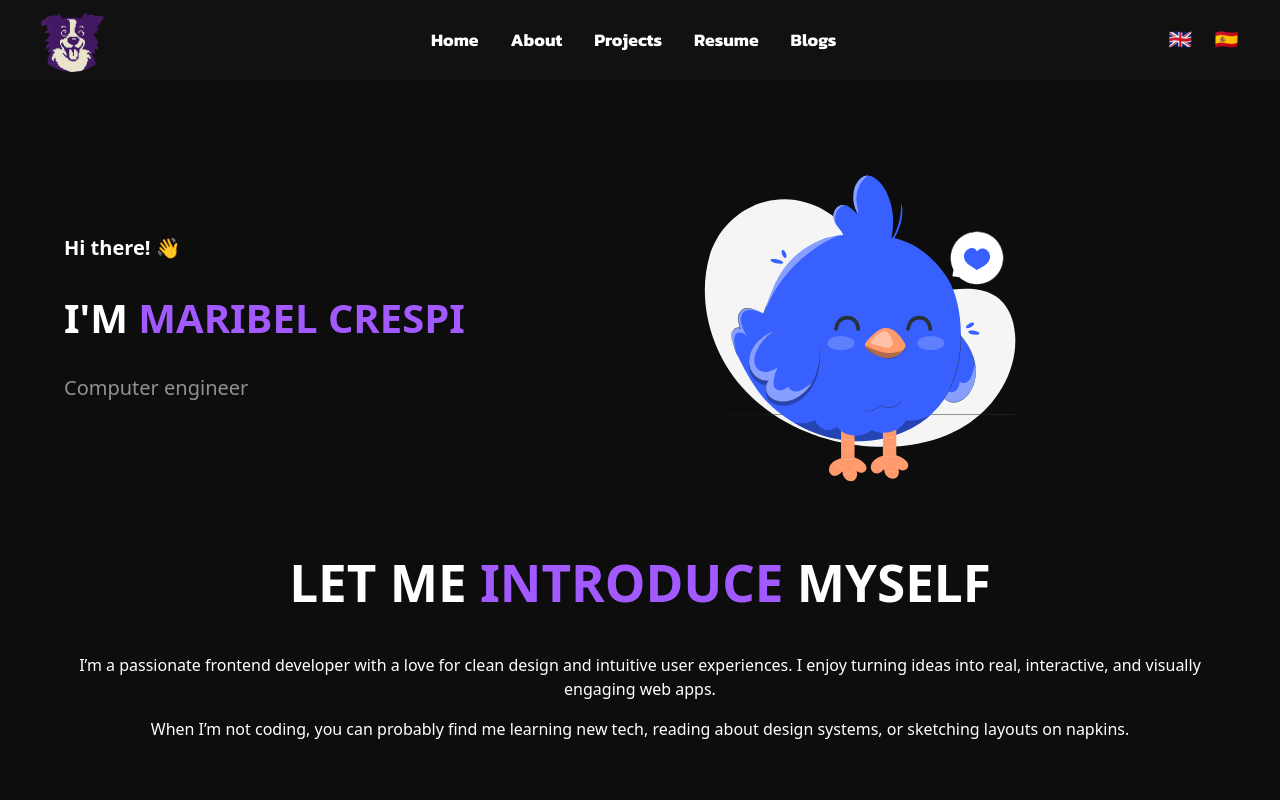
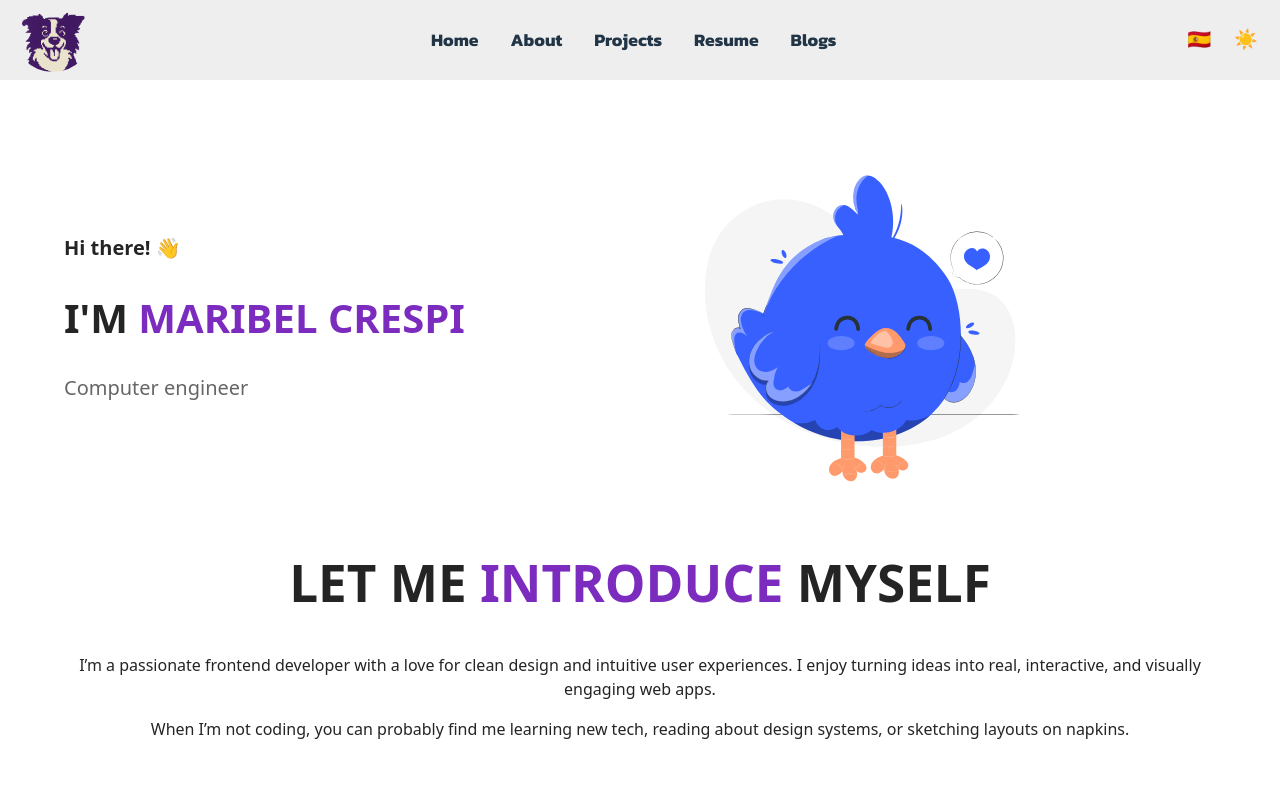
Before and after one commit to maribel95/portfolio, a React (Vite) app: page / in a window 1280 px wide. Shown: the top 800 px of the page. Built offline with nearby package versions, Linux system fonts and the light colour scheme.

Commit message:
Multiple color schemes done.

```diff
--- a/src/App.tsx
+++ b/src/App.tsx
@@ -2,14 +2,16 @@ import Hero from "./components/Hero";
 import Navbar from "./components/Navbar";
 import Footer from "./components/Footer";
 import "@styles/base.scss";
-
+import { ThemeProvider } from "./context/ThemeContext";
 function App() {
   return (
-    <div className="app-container">
-      <Navbar />
-      <Hero />
-      <Footer />
-    </div>
+    <ThemeProvider>
+      <div className="app-container">
+        <Navbar />
+        <Hero />
+        <Footer />
+      </div>
+    </ThemeProvider>
   );
 }
 
--- a/src/components/Navbar.tsx
+++ b/src/components/Navbar.tsx
@@ -1,9 +1,12 @@
-import React, { useState } from "react";
+import React, { useContext, useState } from "react";
 import "@styles/Navbar.scss";
 import { useTranslation } from "react-i18next";
+import { ThemeContext } from "@context/ThemeContext"; // usa la ruta correcta según tus alias
 
 const Navbar: React.FC = () => {
   const { t, i18n } = useTranslation();
+  const { theme, setTheme } = useContext(ThemeContext);
+
   const [currentImage, setCurrentImage] = useState("/luki-pixel.png");
 
   const imageSequence = [
@@ -22,11 +25,22 @@ const Navbar: React.FC = () => {
     const interval = setInterval(() => {
       setCurrentImage(imageSequence[index]);
       index++;
-
       if (index === imageSequence.length) {
         clearInterval(interval);
       }
-    }, 90); // cambia cada 150ms, puedes ajustar esto
+    }, 150);
+  };
+
+  // ⭐ Cambiar de tema y guardar en localStorage automáticamente
+  const toggleTheme = () => {
+    const nextTheme =
+      theme === "light" ? "dark" : theme === "dark" ? "fun" : "light";
+
+    setTheme(nextTheme);
+  };
+  const toggleLanguage = () => {
+    const nextLang = i18n.language === "en" ? "es" : "en";
+    i18n.changeLanguage(nextLang);
   };
 
   const changeLanguage = (lang: string) => {
@@ -38,11 +52,12 @@ const Navbar: React.FC = () => {
       <div className="navbar-content">
         <img
           src={currentImage}
-          alt="Logo web"
+          alt="Logo"
           className="navbar-logo"
           onClick={handleClick}
           style={{ cursor: "pointer" }}
         />
+
         <ul className="navbar-menu">
           <li>
             <a href="#home">{t("home")}</a>
@@ -60,9 +75,16 @@ const Navbar: React.FC = () => {
             <a href="#blogs">{t("blogs")}</a>
           </li>
         </ul>
+
         <div className="navbar-lang">
-          <button onClick={() => changeLanguage("en")}>🇬🇧</button>
-          <button onClick={() => changeLanguage("es")}>🇪🇸</button>
+          <button onClick={toggleLanguage}>
+            {i18n.language === "en" ? "🇬🇧" : "🇪🇸"}
+          </button>
+          <button onClick={toggleTheme}>
+            {theme === "light" && "☀️"}
+            {theme === "dark" && "🌙"}
+            {theme === "fun" && "✨"}
+          </button>
         </div>
       </div>
     </nav>
--- /dev/null
+++ b/src/context/ThemeContext.tsx
@@ -0,0 +1,38 @@
+import { createContext, useState, useEffect, ReactNode } from "react";
+
+export const ThemeContext = createContext({
+  theme: "light",
+  setTheme: (_: string) => {},
+});
+
+export const ThemeProvider = ({ children }: { children: ReactNode }) => {
+  const getInitialTheme = () => {
+    if (typeof localStorage !== "undefined") {
+      return localStorage.getItem("theme") || "light";
+    }
+    return "light";
+  };
+
+  const [theme, setTheme] = useState(getInitialTheme);
+
+  // 1️⃣ Recuperar del localStorage al cargar la app
+  useEffect(() => {
+    const savedTheme = localStorage.getItem("theme");
+    if (savedTheme) {
+      setTheme(savedTheme);
+    }
+  }, []);
+
+  // 2️⃣ Aplicar clase al <body> y guardar en localStorage cuando cambia el tema
+  useEffect(() => {
+    document.body.className = ""; // Limpia clases previas
+    document.body.classList.add(`theme-${theme}`);
+    localStorage.setItem("theme", theme);
+  }, [theme]);
+
+  return (
+    <ThemeContext.Provider value={{ theme, setTheme }}>
+      {children}
+    </ThemeContext.Provider>
+  );
+};
--- a/src/styles/Footer.scss
+++ b/src/styles/Footer.scss
@@ -2,11 +2,13 @@
 @use "./mixins" as *;
 .footer {
   text-align: center;
-  background-color: $primary-color-hero;
+  background-color: var(--footer-bg); // ✅ actualizado
   color: var(--text-color);
   width: 100%;
   height: auto;
   margin: 0 auto;
+  transition: background-color 0.3s ease;
+
   &__title {
     font-size: 1.8rem;
     margin-bottom: 0.5rem;
@@ -39,7 +41,7 @@
   &__bottom {
     font-size: 0.9rem;
     opacity: 0.8;
-    background-color: $primary-color-app;
+    background-color: var(--footer-bottom-bg);
     padding: 1rem;
     margin-top: 2rem;
 
--- a/src/styles/Hero.scss
+++ b/src/styles/Hero.scss
@@ -5,9 +5,10 @@
   padding: 3rem 3rem 0 3rem;
   width: 100%;
   min-height: calc(100vh - $navbar-height);
-  background-color: $primary-color-hero;
-  color: white;
+  background-color: var(--hero-bg);
+  color: var(--hero-text);
   position: relative;
+  transition: background-color 0.3s ease;
 
   .hero-content {
     display: flex;
@@ -38,11 +39,11 @@
 
     .hero-title {
       font-size: 1.25rem;
-      color: $secondary-color-hero;
+      color: var(--hero-secondary);
     }
 
     .highlight {
-      color: $highlight-color-hero;
+      color: var(--hero-highlight);
     }
   }
 
@@ -71,7 +72,7 @@
     text-align: center;
 
     .highlight {
-      color: $highlight-color-hero;
+      color: var(--hero-highlight);
     }
   }
 
--- a/src/styles/Navbar.scss
+++ b/src/styles/Navbar.scss
@@ -4,8 +4,9 @@
 .navbar {
   font-family: $font-family-navbar;
   width: 100%;
-  padding: 0rem 2rem;
-  background-color: $navbar-color;
+  padding: 0rem 0.8rem;
+  background-color: var(--navbar-color);
+  color: var(--text-color);
   position: sticky;
   top: 0;
   left: 0;
@@ -14,7 +15,7 @@
 
   // efecto al hacer scroll (puedes agregar una clase JS luego)
   &.scrolled {
-    background-color: $background-dark;
+    background-color: var(--navbar-color);
     box-shadow: 0 2px 4px rgba(0, 0, 0, 0.3);
   }
 }
@@ -70,7 +71,7 @@
     position: relative;
 
     a {
-      color: white;
+      color: var(--text-color);
       text-decoration: none;
       font-weight: 700;
       font-size: 1.1rem;
@@ -82,7 +83,7 @@
         display: block;
         width: 0%;
         height: 2px;
-        background-color: $navbar-hover-color;
+        background-color: var(--hover-color);
         transition: width 0.3s ease;
         position: absolute;
         bottom: -4px;
@@ -90,7 +91,7 @@
       }
 
       &:hover {
-        color: $navbar-hover-color;
+        color: var(--hover-color);
 
         &::after {
           width: 100%;
@@ -99,7 +100,7 @@
 
       // estilo activo
       &.active {
-        color: $navbar-hover-color;
+        color: var(--hover-color);
 
         &::after {
           width: 100%;
--- a/src/styles/base.scss
+++ b/src/styles/base.scss
@@ -26,6 +26,50 @@ body {
   margin: 0;
   padding: 0;
   min-height: 100%;
+}
+// Tema base (modo oscuro por defecto)
+body.theme-dark {
+  --bg-color: #0d0d0d;
+  --text-color: rgba(255, 255, 255, 0.87);
+  --accent-color: #a259ff;
+  --navbar-color: #111;
+  --hover-color: #a855f7;
+  --hero-bg: #0d0d0d;
+  --hero-text: rgba(255, 255, 255, 0.87);
+  --hero-secondary: #919191;
+  --hero-highlight: #a259ff;
+  --footer-bg: #0d0d0d; // reemplazo de $primary-color-hero
+  --footer-bottom-bg: #242424;
+}
+
+// Tema claro
+body.theme-light {
+  --bg-color: #ffffff;
+  --text-color: #213547;
+  --accent-color: #7b2cbf;
+  --navbar-color: #eee;
+  --hover-color: #5a189a;
+  --hero-bg: #ffffff;
+  --hero-text: #242424;
+  --hero-secondary: #666666;
+  --hero-highlight: #7b2cbf;
+  --footer-bg: #ffffff;
+  --footer-bottom-bg: #eeeeee;
+}
+
+// Tema divertido
+body.theme-fun {
+  --bg-color: #ffe0f5;
+  --text-color: #6a0dad;
+  --accent-color: #ff7eb9;
+  --navbar-color: #f0c0ff;
+  --hover-color: #ff69b4;
+  --hero-bg: #ffe0f0;
+  --hero-text: #6a0dad;
+  --hero-secondary: #cc66cc;
+  --hero-highlight: #ff7eb9;
+  --footer-bg: #ffe0f5;
+  --footer-bottom-bg: #fdd4f9;
 }
 
 body {
--- a/tsconfig.json
+++ b/tsconfig.json
@@ -3,7 +3,8 @@
     "baseUrl": "./src",
     "paths": {
       "@components/*": ["components/*"],
-      "@styles/*": ["styles/*"]
+      "@styles/*": ["styles/*"],
+      "@context/*": ["context/*"]
     }
   },
   "files": [],
--- a/vite.config.ts
+++ b/vite.config.ts
@@ -10,6 +10,7 @@ export default defineConfig({
     alias: {
       "@styles": path.resolve(__dirname, "src/styles"),
       "@components": path.resolve(__dirname, "src/components"),
+      "@context": path.resolve(__dirname, "src/context"),
     },
   },
 });
```
Also changed, not shown: tsconfig.app.json (+9 -1 lines).
